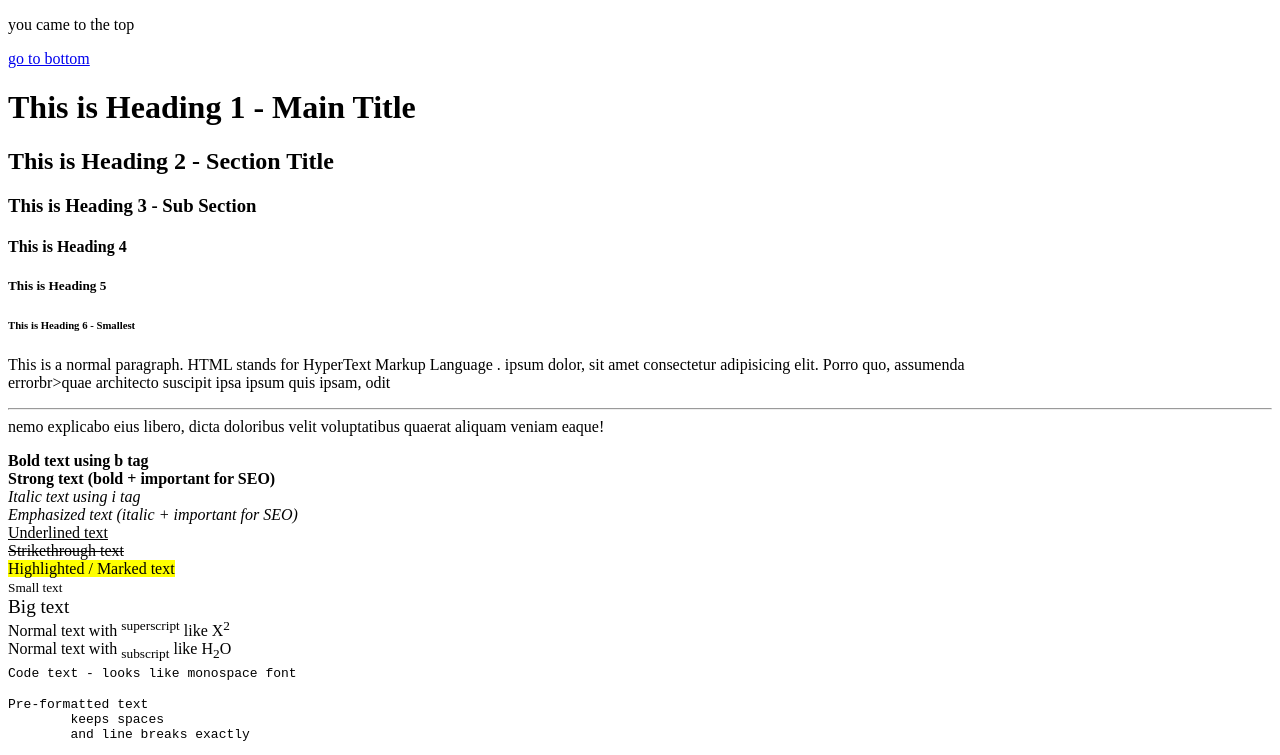
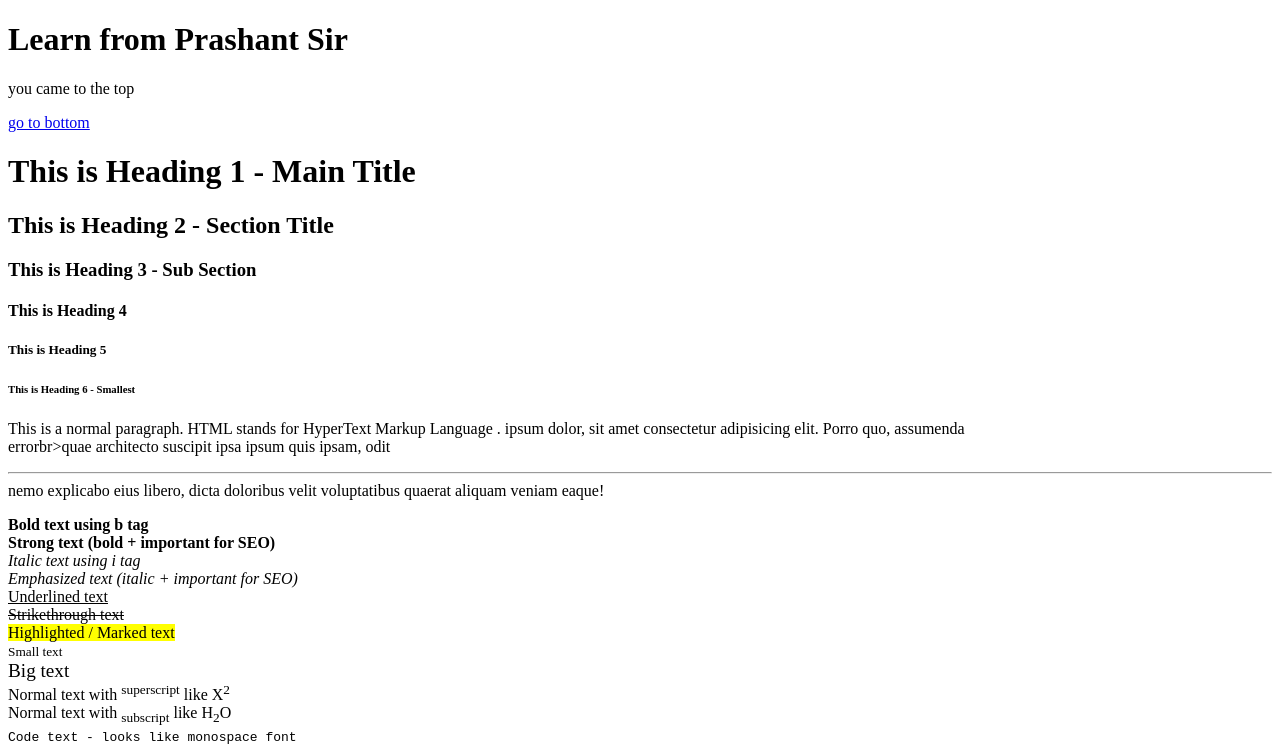
Before and after one commit to TalhaHabib-hub/Learning-HTML, a plain HTML site: page html_complete.html in a window 1280 px wide. Shown: the top 755 px of the page. Drawn offline with Linux system fonts and the light colour scheme.

Commit message:
told from whom  I learned

```diff
--- a/html_complete.html
+++ b/html_complete.html
@@ -55,6 +55,7 @@
      The <body> contains everything VISIBLE on the page
      ========================================================================= -->
 <body>
+     <h1>Learn from Prashant Sir</h1>
      <p id="top">you came to the top</p>
  <nav>
     <a href="#bottom">go to bottom</a>
```
